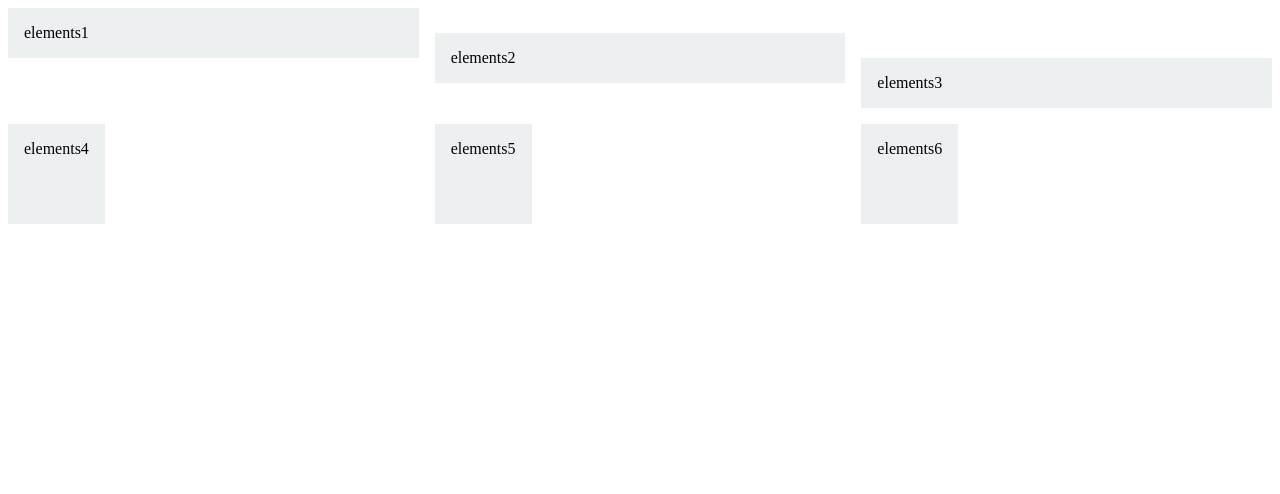
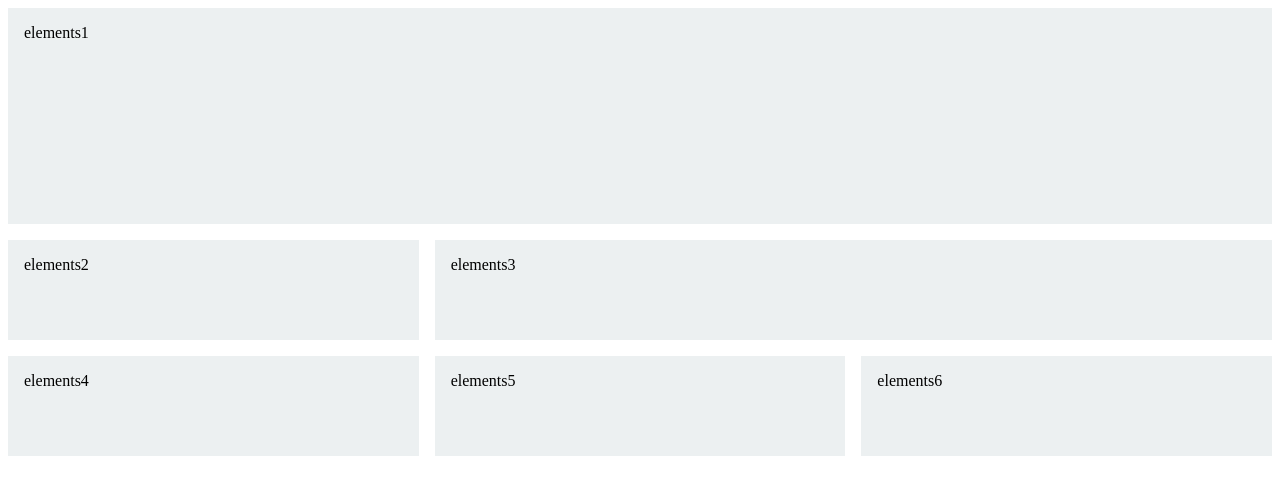
Before and after one commit to LuisF543678/-CSS-layout-practices, a plain HTML site: page Grid Layout/index.html in a window 1280 px wide. Drawn offline with Linux system fonts and the light colour scheme.

Commit message:
use rules css [grid-column]

```diff
--- a/Grid Layout/grid.css
+++ b/Grid Layout/grid.css
@@ -33,17 +33,24 @@
 } */
 
 .elements1 {
-    align-self: start;
+    /* align-self: start; */
+    grid-column: 1/4;
+    grid-row: 1/3;
+
 }
 
-.elements2 {
-    align-self: center;
+ .elements2 {
+    /* align-self: center; */
+    grid-column: 1/2;
 }
 
+
 .elements3 {
-    align-self:end;
+    /* align-self:end; */
+    grid-column: 2/4;
 }
 
+/*
 .elements4{
     justify-self: start;
 }
@@ -54,4 +61,4 @@
 
 .elements6{
     justify-self: start;
-}
+} */
```
